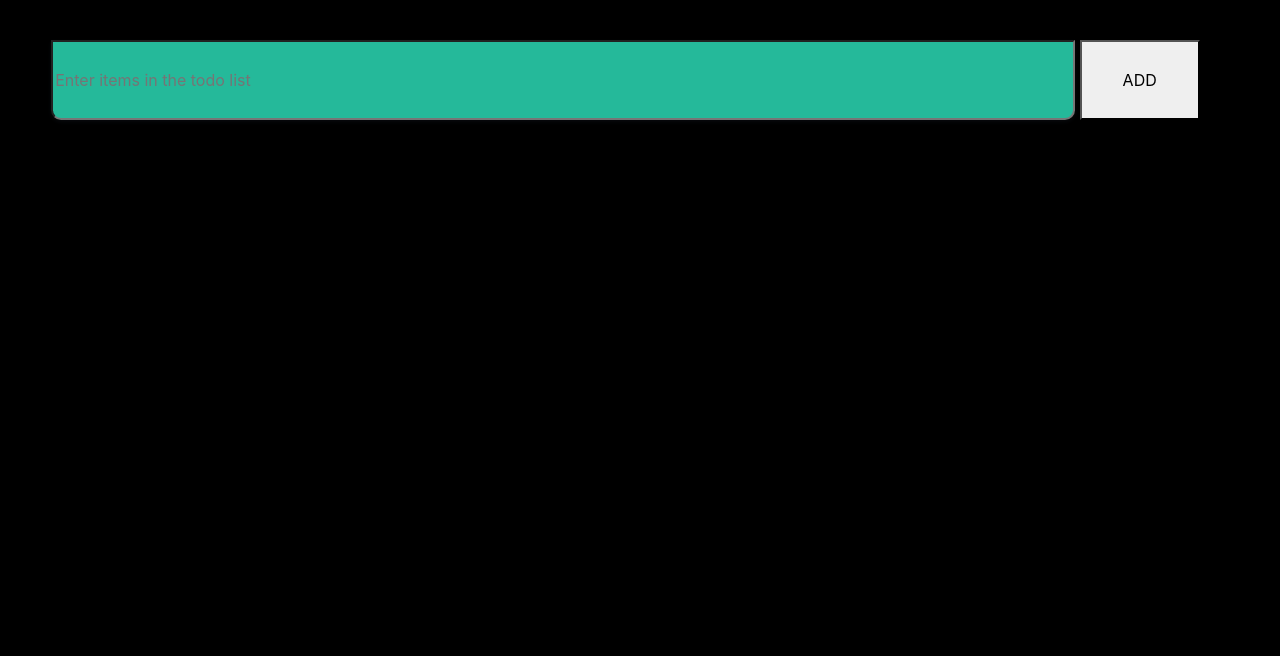
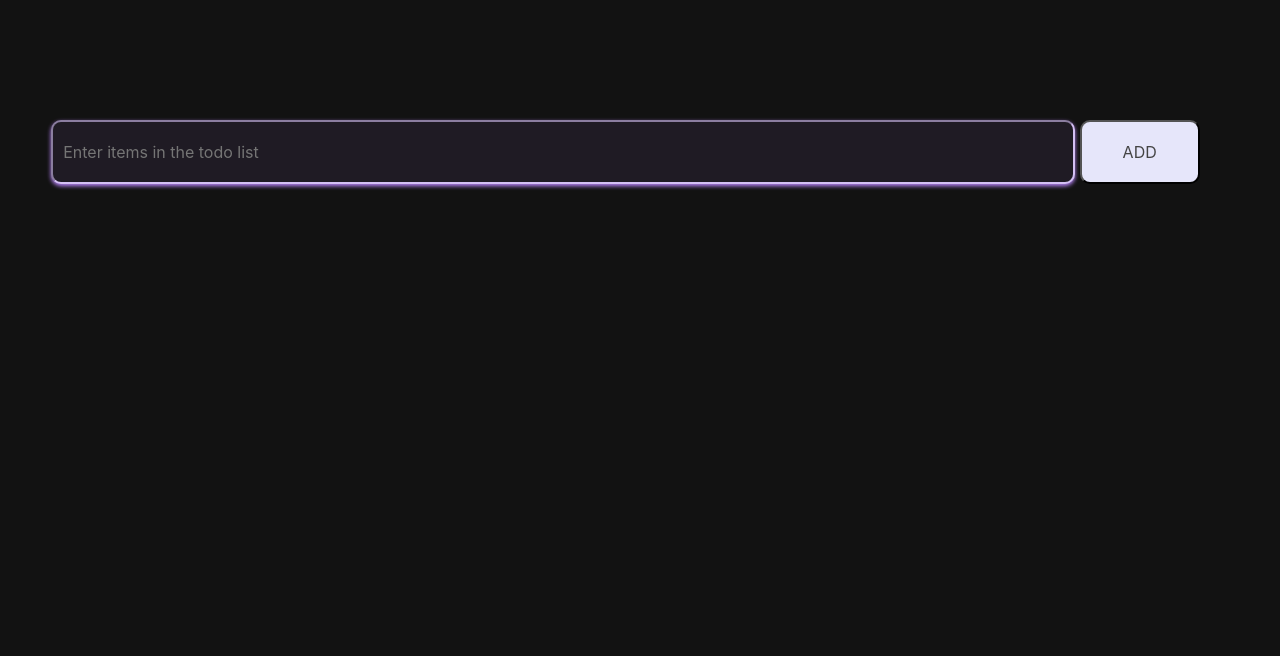
Before and after one commit to tanyajaiswal20/to-do-list, a plain HTML site: page index.html in a window 1280 px wide. Shown: the part 144-800 px from the top of the page. Drawn offline with nearby package versions, Linux system fonts and the light colour scheme.

Commit message:
Update style.css
Updated Dark Theme

```diff
--- a/css/style.css
+++ b/css/style.css
@@ -1,29 +1,45 @@
 h1
 {
-    color: antiquewhite;
+    margin-top: 80px;
+    color: #BB86FC;
     text-align: center;
-}body{
-    background-color: black;
+}
+body{
+    background-color: #121212;
 }
 #item
 {
   width: 80%;
-  height: 80px;
-  background: #25b99a;
-  box-shadow: 0px 2px 4px rgba(44, 62, 80, 0.15);
+  height: 64px;
+  background: #1F1B24;
+    color: #BB86FC;
+    padding: 10px;
+  box-shadow: 0px 2px 4px #BB86FC;
+    border-color: #d4c0f4;
   border-bottom-right-radius: 10px;
   border-bottom-left-radius: 10px;
+  border-top-left-radius: 10px;
+  border-top-right-radius: 10px;
   margin-left: 4%;
 }
 #add{
-    color: black;
     margin-top: 10%;
     width: 120px;
-    height: 80px;
+    height: 64px;
+
+  border-bottom-right-radius: 10px;
+  border-bottom-left-radius: 10px;
+  border-top-left-radius: 10px;
+  border-top-right-radius: 10px;
+}
+.press{
+    background-color: lavender;
+    color:#444;
 }
 .press:hover
 {
-background-color:lavender;
+    color:#fff;
+background-color:#b797ea;
 cursor: pointer;
 
 }
@@ -36,7 +52,7 @@ ul.addon li {
     color: #444;
     line-height: 22px;
 
-    background: #fff;
+    background: lavender;
     border-radius: 5px;
     position: relative;
     box-shadow: 0px 1px 2px rgba(44, 62, 80, 0.10);
@@ -59,7 +75,7 @@ ul.addon li {
     user-select: none;
 }
 ul li.checked {
-    background: #888;
+    background: #b797ea;
     color: #fff;
     text-decoration: line-through;
   }
```
